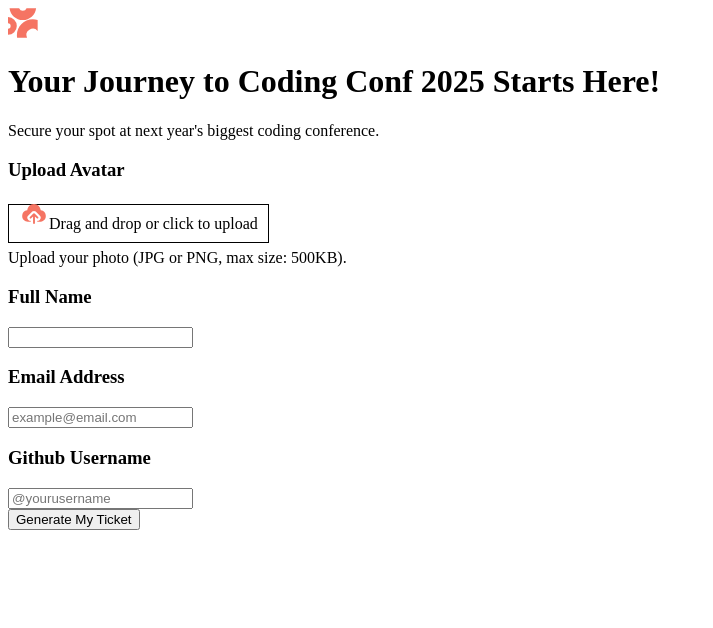
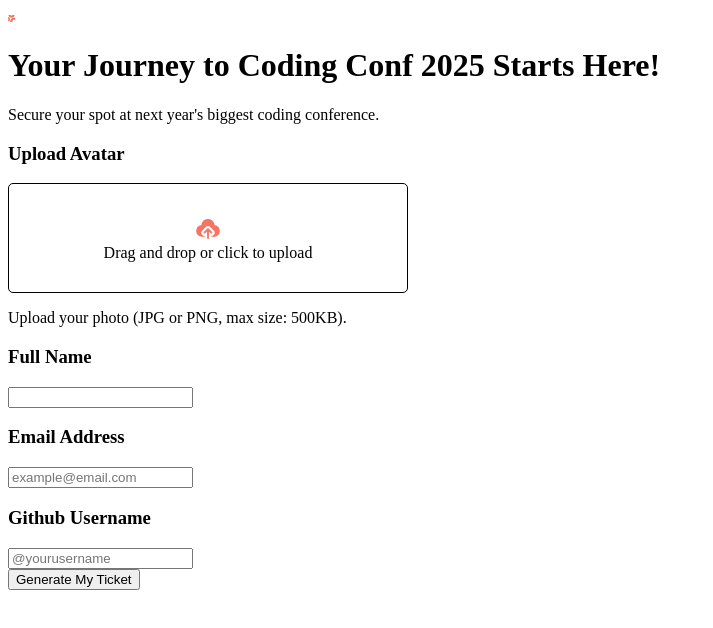
Before and after one commit to micha1bak/frontend-mentor-ticket-generator, a React (Vite) app: page / in a window 1280 px wide. Shown: the top 628 px of the page, without its empty margins (0-713 px from the left). Built offline with nearby package versions, Linux system fonts and the light colour scheme.

Commit message:
added styles for avatar input box

```diff
--- a/index.html
+++ b/index.html
@@ -4,6 +4,15 @@
   <meta charset="UTF-8">
   <meta name="viewport" content="width=device-width, initial-scale=1.0">
   <title>Frontend Mentor | Conference ticket generator</title>
+  <style>
+    * {
+      box-sizing: border-box;
+    }
+
+    img {
+      max-width: 50px;
+    }
+  </style>
 </head>
 <body>
   <div id="root"></div>
--- a/src/components/Avatar.jsx
+++ b/src/components/Avatar.jsx
@@ -1,8 +1,13 @@
 export function Avatar() {
 
   const labelStles = {
+    display: 'flex',
+    flexDirection: 'column',
+    alignItems: 'center',
+    maxWidth: '400px',
     border: '1px solid black',
-    padding: '10px'
+    borderRadius: '5px',
+    padding: '30px',
   }
 
   const errorAvatarStyles = {
@@ -16,6 +21,7 @@ export function Avatar() {
   return (
     <div>
       <h3>Upload Avatar</h3>
+
 
       <label for="inputFile"  style={labelStles}>
         <input style={{display: 'none'}} id="inputFile" type="file"/>
```
